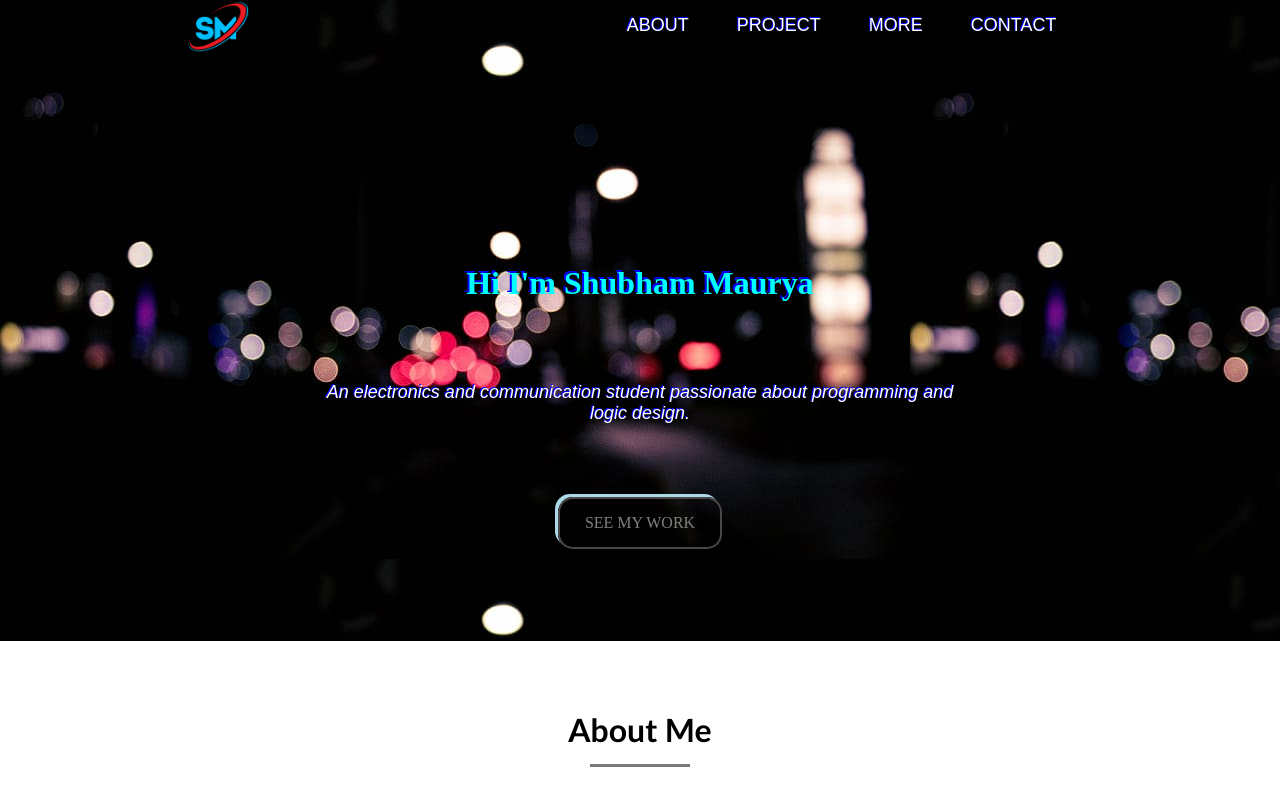
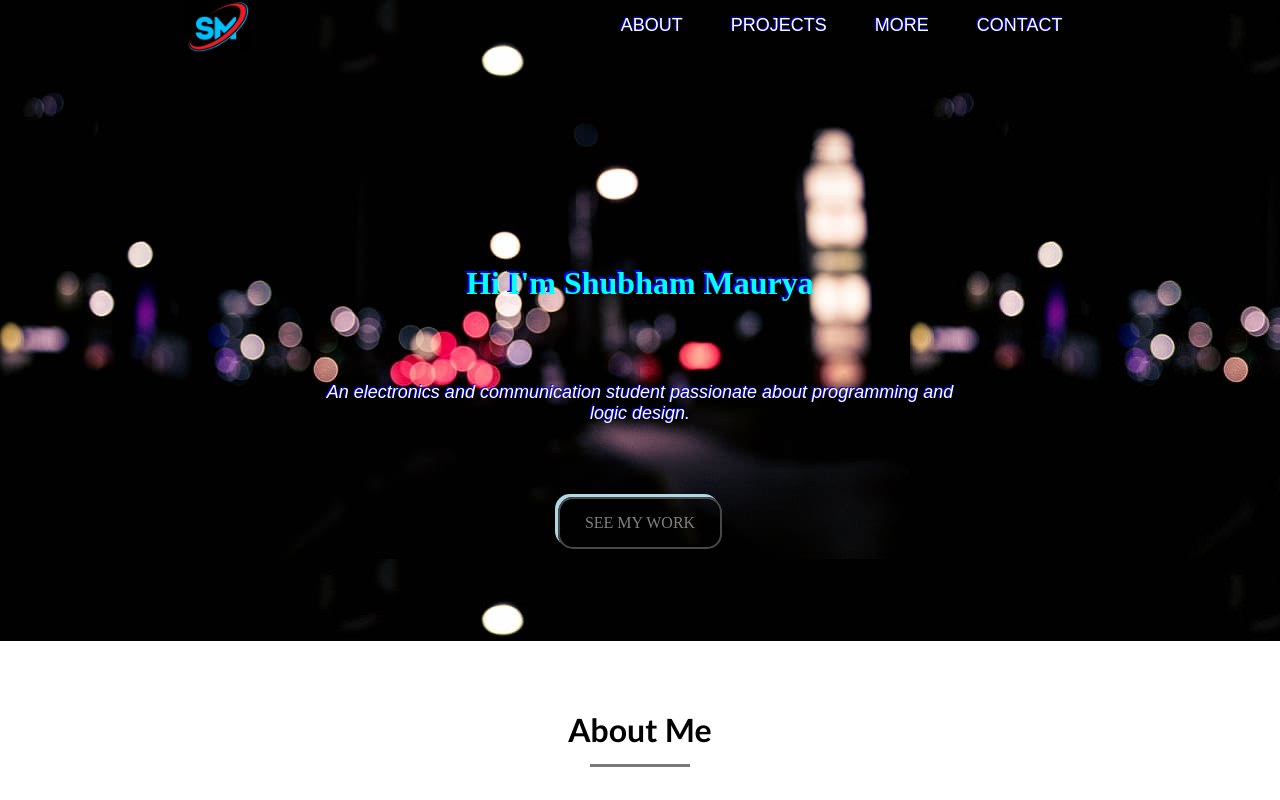
Before and after one commit to Shubham-maury/Portfolio, a plain HTML site: page index.html in a window 1280 px wide. Shown: the top 800 px of the page. Drawn offline with Linux system fonts and the light colour scheme.

Commit message:
Update index.html

```diff
--- a/index.html
+++ b/index.html
@@ -15,7 +15,7 @@
             <div class="content">
                 <ul>
                     <li><a href="#secA">ABOUT</a></li>
-                    <li><a href="#secP">PROJECT</a></li>
+                    <li><a href="#secP">PROJECTS</a></li>
                     <li><a href="#secM">MORE</a></li>
                     <li><a href="#secC">CONTACT</a></li>
                     <!-- <li>ONLINE PROFILE</li> -->
```
